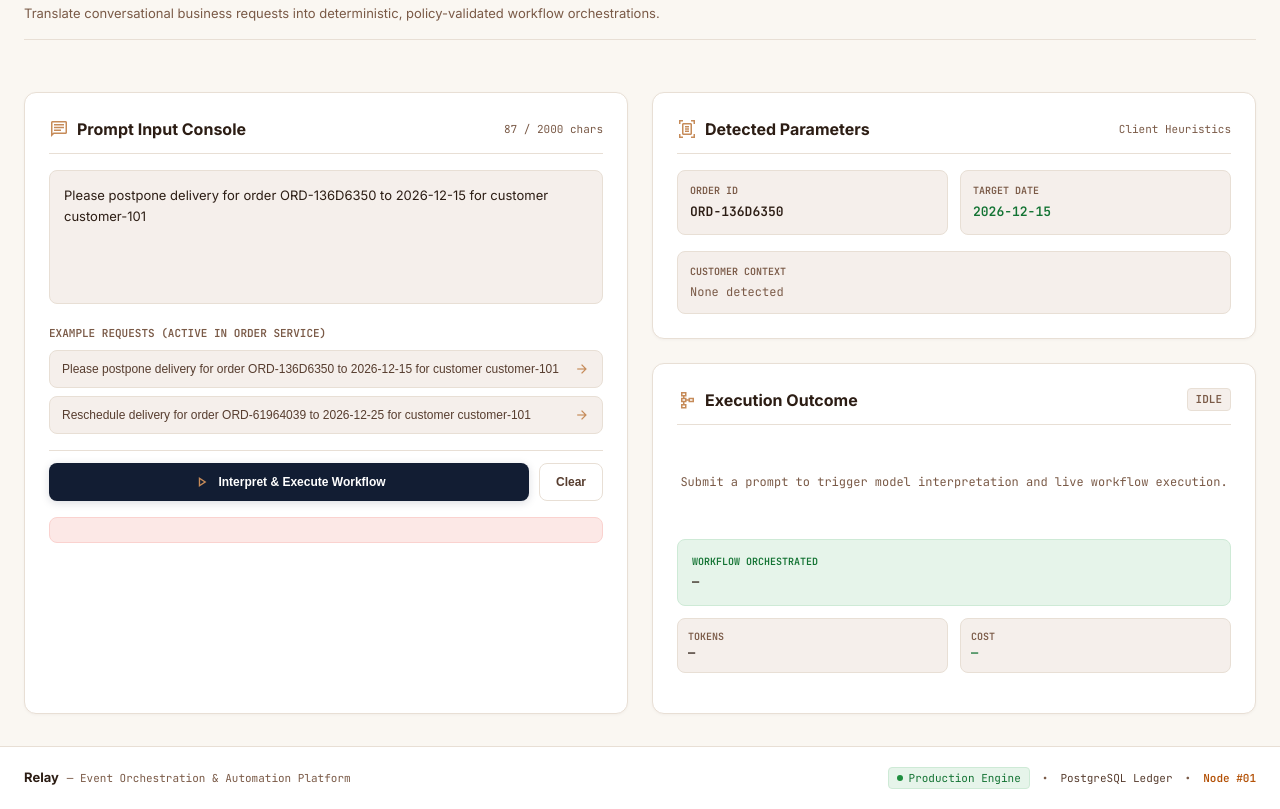
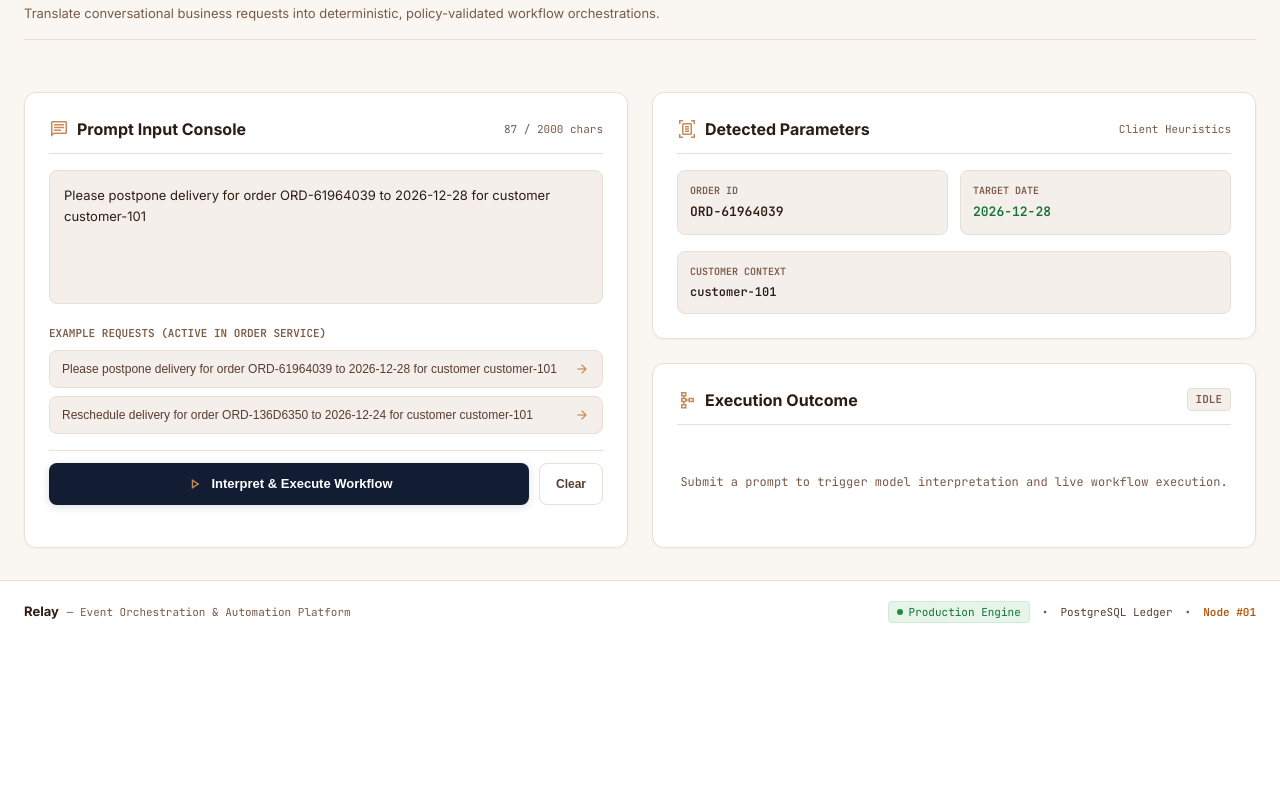
Before and after one commit to souro26/relay, a Python web app: template src/relay/templates/nl_request.html in a window 1280 px wide. Shown: the part 157-966 px from the top of the page. After the commit the page ends 780 px from the top, so only its background shows below. Run offline with Jinja, Linux system fonts and the light colour scheme; the template is opened without the code that fills it, so the values that code supplies are empty.

Commit message:
fix(nl): add development fallback parser and fix button submit state handling

```diff
--- a/src/relay/templates/nl_request.html
+++ b/src/relay/templates/nl_request.html
@@ -35,19 +35,19 @@
 
         <!-- Textarea in Cream Well -->
         <div>
-            <textarea id="nl-prompt-text" rows="5" style="width: 100%; padding: 14px; font-size: 13px; font-family: inherit; border-radius: 8px; background: #F5EFEB; border: 1px solid #E8DFD5; color: #2C1D14; outline: none; resize: none; line-height: 1.6;" placeholder="Enter an order modification request (e.g., 'Please postpone delivery for order ORD-136D6350 to December 15, 2026')">Please postpone delivery for order ORD-136D6350 to 2026-12-15 for customer customer-101</textarea>
+            <textarea id="nl-prompt-text" rows="5" style="width: 100%; padding: 14px; font-size: 13px; font-family: inherit; border-radius: 8px; background: #F5EFEB; border: 1px solid #E8DFD5; color: #2C1D14; outline: none; resize: none; line-height: 1.6;" placeholder="Enter an order modification request...">Please postpone delivery for order ORD-61964039 to 2026-12-28 for customer customer-101</textarea>
         </div>
 
         <!-- Prompt Suggestions -->
         <div>
             <span style="font-family: 'JetBrains Mono', monospace; font-size: 11px; text-transform: uppercase; color: #7A5A47; font-weight: 600; display: block; margin-bottom: 8px;">Example Requests (Active in Order Service)</span>
             <div style="display: flex; flex-direction: column; gap: 8px;">
-                <button class="prompt-chip" data-prompt="Please postpone delivery for order ORD-136D6350 to 2026-12-15 for customer customer-101" type="button" style="text-align: left; padding: 10px 12px; border-radius: 8px; background: #F5EFEB; border: 1px solid #E8DFD5; cursor: pointer; display: flex; justify-content: space-between; align-items: center;">
-                    <span style="font-size: 12px; color: #573D2F; font-weight: 500;">Please postpone delivery for order ORD-136D6350 to 2026-12-15 for customer customer-101</span>
+                <button class="prompt-chip" data-prompt="Please postpone delivery for order ORD-61964039 to 2026-12-28 for customer customer-101" type="button" style="text-align: left; padding: 10px 12px; border-radius: 8px; background: #F5EFEB; border: 1px solid #E8DFD5; cursor: pointer; display: flex; justify-content: space-between; align-items: center;">
+                    <span style="font-size: 12px; color: #573D2F; font-weight: 500;">Please postpone delivery for order ORD-61964039 to 2026-12-28 for customer customer-101</span>
                     <span class="material-symbols-outlined" style="font-size: 16px; color: #C68B59;">arrow_forward</span>
                 </button>
-                <button class="prompt-chip" data-prompt="Reschedule delivery for order ORD-61964039 to 2026-12-25 for customer customer-101" type="button" style="text-align: left; padding: 10px 12px; border-radius: 8px; background: #F5EFEB; border: 1px solid #E8DFD5; cursor: pointer; display: flex; justify-content: space-between; align-items: center;">
-                    <span style="font-size: 12px; color: #573D2F; font-weight: 500;">Reschedule delivery for order ORD-61964039 to 2026-12-25 for customer customer-101</span>
+                <button class="prompt-chip" data-prompt="Reschedule delivery for order ORD-136D6350 to 2026-12-24 for customer customer-101" type="button" style="text-align: left; padding: 10px 12px; border-radius: 8px; background: #F5EFEB; border: 1px solid #E8DFD5; cursor: pointer; display: flex; justify-content: space-between; align-items: center;">
+                    <span style="font-size: 12px; color: #573D2F; font-weight: 500;">Reschedule delivery for order ORD-136D6350 to 2026-12-24 for customer customer-101</span>
                     <span class="material-symbols-outlined" style="font-size: 16px; color: #C68B59;">arrow_forward</span>
                 </button>
             </div>
@@ -55,17 +55,17 @@
 
         <!-- Action Buttons -->
         <div style="padding-top: 12px; border-top: 1px solid #E8DFD5; display: flex; gap: 10px;">
-            <button id="btn-submit-nl" style="flex: 1; padding: 10px 16px; border-radius: 8px; background: #121D33; color: #FFFFFF; font-weight: 600; font-size: 12px; border: none; cursor: pointer; display: flex; align-items: center; justify-content: center; gap: 8px; box-shadow: 0 2px 8px rgba(18,29,51,0.15);" type="button">
+            <button id="btn-submit-nl" style="flex: 1; padding: 12px 16px; border-radius: 8px; background: #121D33; color: #FFFFFF; font-weight: 600; font-size: 13px; border: none; cursor: pointer; display: flex; align-items: center; justify-content: center; gap: 8px; box-shadow: 0 2px 8px rgba(18,29,51,0.15);" type="button">
                 <span class="material-symbols-outlined" style="font-size: 18px; color: #C68B59;">play_arrow</span>
                 <span id="btn-submit-text">Interpret &amp; Execute Workflow</span>
             </button>
-            <button id="btn-clear-nl" style="padding: 10px 16px; border-radius: 8px; background: #FFFFFF; border: 1px solid #E8DFD5; color: #573D2F; font-weight: 600; font-size: 12px; cursor: pointer;" type="button">
+            <button id="btn-clear-nl" style="padding: 12px 16px; border-radius: 8px; background: #FFFFFF; border: 1px solid #E8DFD5; color: #573D2F; font-weight: 600; font-size: 12px; cursor: pointer;" type="button">
                 Clear
             </button>
         </div>
 
-        <!-- Error Banner -->
-        <div id="nl-error-box" class="hidden" style="padding: 12px; border-radius: 8px; background: #FCE8E6; border: 1px solid #FAD2CF; color: #C5221F; font-family: 'JetBrains Mono', monospace; font-size: 12px;"></div>
+        <!-- Error Banner: Hidden by default with display: none -->
+        <div id="nl-error-box" style="display: none; padding: 12px; border-radius: 8px; background: #FCE8E6; border: 1px solid #FAD2CF; color: #C5221F; font-family: 'JetBrains Mono', monospace; font-size: 12px; line-height: 1.5;"></div>
     </div>
 
     <!-- Right Column: Real-time Extraction Preview & Outcome -->
@@ -83,16 +83,16 @@
             <div style="display: grid; grid-template-columns: 1fr 1fr; gap: 12px;">
                 <div style="padding: 12px; background: #F5EFEB; border: 1px solid #E8DFD5; border-radius: 8px;">
                     <span style="font-family: 'JetBrains Mono', monospace; font-size: 10px; text-transform: uppercase; color: #7A5A47; font-weight: 600; display: block;">Order ID</span>
-                    <span id="preview-order-id" style="font-family: 'JetBrains Mono', monospace; font-size: 13px; font-weight: 700; color: #2C1D14; margin-top: 4px; display: block;">ORD-12345678</span>
+                    <span id="preview-order-id" style="font-family: 'JetBrains Mono', monospace; font-size: 13px; font-weight: 700; color: #2C1D14; margin-top: 4px; display: block;">ORD-61964039</span>
                 </div>
                 <div style="padding: 12px; background: #F5EFEB; border: 1px solid #E8DFD5; border-radius: 8px;">
                     <span style="font-family: 'JetBrains Mono', monospace; font-size: 10px; text-transform: uppercase; color: #7A5A47; font-weight: 600; display: block;">Target Date</span>
-                    <span id="preview-target-date" style="font-family: 'JetBrains Mono', monospace; font-size: 13px; font-weight: 700; color: #137333; margin-top: 4px; display: block;">2026-12-15</span>
+                    <span id="preview-target-date" style="font-family: 'JetBrains Mono', monospace; font-size: 13px; font-weight: 700; color: #137333; margin-top: 4px; display: block;">2026-12-28</span>
                 </div>
             </div>
             <div style="padding: 12px; background: #F5EFEB; border: 1px solid #E8DFD5; border-radius: 8px;">
                 <span style="font-family: 'JetBrains Mono', monospace; font-size: 10px; text-transform: uppercase; color: #7A5A47; font-weight: 600; display: block;">Customer Context</span>
-                <span id="preview-customer-id" style="font-family: 'JetBrains Mono', monospace; font-size: 12px; color: #7A5A47; margin-top: 4px; display: block;">Optional in prompt</span>
+                <span id="preview-customer-id" style="font-family: 'JetBrains Mono', monospace; font-size: 12px; color: #2C1D14; font-weight: 600; margin-top: 4px; display: block;">customer-101</span>
             </div>
         </div>
 
@@ -108,14 +108,16 @@
                 </span>
             </div>
 
+            <!-- Empty State (Shown initially) -->
             <div id="outcome-empty-state" style="padding: 32px 0; text-align: center; color: #7A5A47; font-size: 12px; font-family: 'JetBrains Mono', monospace;">
                 Submit a prompt to trigger model interpretation and live workflow execution.
             </div>
 
-            <div id="outcome-details" class="hidden" style="display: flex; flex-direction: column; gap: 12px;">
+            <!-- Result Box: Hidden initially with display: none -->
+            <div id="outcome-details" style="display: none; flex-direction: column; gap: 12px;">
                 <div style="padding: 14px; background: #E6F4EA; border: 1px solid #CEEAD6; border-radius: 8px;">
                     <span style="font-family: 'JetBrains Mono', monospace; font-size: 10px; text-transform: uppercase; color: #137333; font-weight: 700; display: block;">Workflow Orchestrated</span>
-                    <div id="outcome-workflow-id" style="font-family: 'JetBrains Mono', monospace; font-size: 12px; font-weight: 700; color: #2C1D14; margin-top: 4px; user-select: all;">—</div>
+                    <div id="outcome-workflow-id" style="font-family: 'JetBrains Mono', monospace; font-size: 13px; font-weight: 700; color: #2C1D14; margin-top: 4px; user-select: all;">—</div>
                 </div>
 
                 <div style="display: grid; grid-template-columns: 1fr 1fr; gap: 12px; font-family: 'JetBrains Mono', monospace; font-size: 12px;">
@@ -164,10 +166,10 @@
         previewOrderId.textContent = ordMatch ? ordMatch[0].toUpperCase() : 'None detected';
 
         const dateMatch = val.match(/\b\d{4}-\d{2}-\d{2}\b/);
-        previewTargetDate.textContent = dateMatch ? dateMatch[0] : (val.toLowerCase().includes('december') ? '2026-12-15' : 'Parsed on submit');
+        previewTargetDate.textContent = dateMatch ? dateMatch[0] : (val.toLowerCase().includes('december') ? '2026-12-28' : 'Parsed on submit');
 
-        const custMatch = val.match(/CUST-[A-Za-z0-9]+/i);
-        previewCustId.textContent = custMatch ? custMatch[0].toUpperCase() : 'None detected';
+        const custMatch = val.match(/customer-\w+|CUST-\w+/i);
+        previewCustId.textContent = custMatch ? custMatch[0] : 'customer-101';
     }
 
     promptText.addEventListener('input', () => updateClientPreview(promptText.value));
@@ -195,7 +197,10 @@
 
     btnSubmit.addEventListener('click', async () => {
         const text = promptText.value.trim();
-        if (!text) return alert('Please enter a request');
+        if (!text) {
+            alert('Please enter a request in the prompt input console.');
+            return;
+        }
 
         errorBox.style.display = 'none';
         btnSubmit.disabled = true;
@@ -206,7 +211,7 @@
                 method: 'POST',
                 headers: { 'Content-Type': 'application/json' },
                 body: JSON.stringify({
-                    text,
+                    text: text,
                     source_system: 'studio-web',
                     external_event_id: `evt-studio-${Date.now()}`
                 })
@@ -214,7 +219,13 @@
 
             const data = await res.json();
             if (!res.ok) {
-                const msg = data.detail?.error || (typeof data.detail === 'string' ? data.detail : 'Execution failed');
+                let msg = 'Execution failed';
+                if (data.detail) {
+                    if (typeof data.detail === 'string') msg = data.detail;
+                    else if (data.detail.error) msg = data.detail.error;
+                    else if (data.detail.message) msg = data.detail.message;
+                    else if (Array.isArray(data.detail) && data.detail.length > 0) msg = data.detail[0].msg || JSON.stringify(data.detail);
+                }
                 throw new Error(msg);
             }
 
@@ -239,7 +250,7 @@
 
             if (data.workflow_id) {
                 outcomeAction.innerHTML = `
-                    <a href="/workflows/${data.workflow_id}" style="width: 100%; padding: 10px 16px; border-radius: 8px; background: #121D33; color: #FFFFFF; font-weight: 600; font-size: 12px; display: flex; align-items: center; justify-content: center; gap: 8px; text-decoration: none; box-shadow: 0 2px 8px rgba(18,29,51,0.15);">
+                    <a href="/workflows/${data.workflow_id}" style="width: 100%; padding: 12px 16px; border-radius: 8px; background: #121D33; color: #FFFFFF; font-weight: 700; font-size: 13px; display: flex; align-items: center; justify-content: center; gap: 8px; text-decoration: none; box-shadow: 0 2px 8px rgba(18,29,51,0.2);">
                         <span>Inspect Execution Detail &amp; DAG</span>
                         <span class="material-symbols-outlined" style="font-size: 16px; color: #C68B59;">arrow_forward</span>
                     </a>
```
Also changed, not shown: src/relay/api/main.py (+79 -0 lines).
